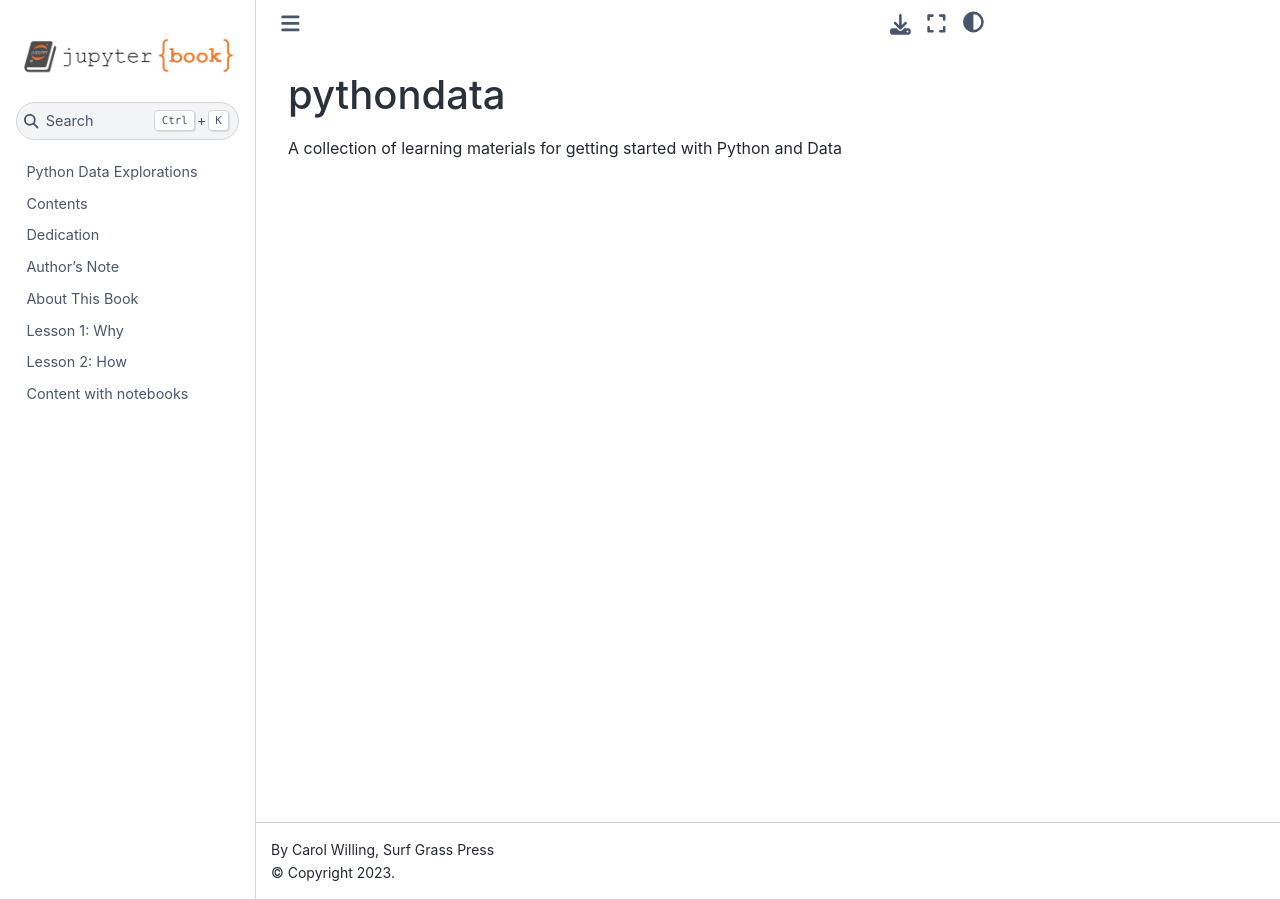
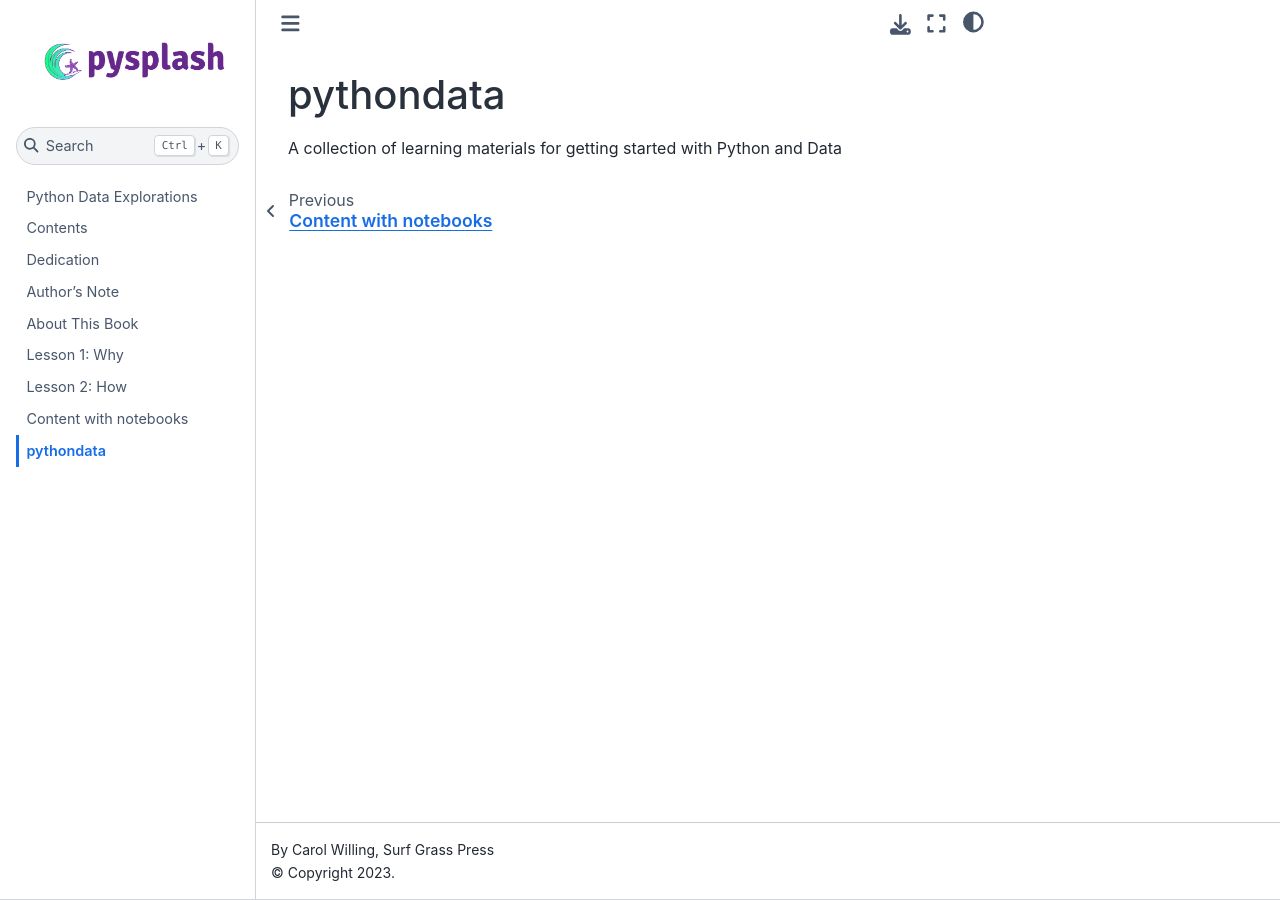
Before and after one commit to pysplash/pythondata, a Jupyter Book: the page built from README.md, in a window 1280 px wide. Built offline with Jupyter Book 1.0.4 settings and Sphinx 7.4.7 and the Sphinx Book theme 1.1.4, drawn with Linux system fonts in a browser that asks for light colours.

Commit message:
add custom logo

```diff
--- a/_config.yml
+++ b/_config.yml
@@ -1,7 +1,7 @@
 # Book settings
 title: Python Data Explorations
 author: Carol Willing, Surf Grass Press
-logo: logo.png
+logo: color_logo_transparent.png
 
 latex:
   latex_documents:
--- a/_toc.yml
+++ b/_toc.yml
@@ -7,3 +7,4 @@ sections:
 - file: 01_why
 - file: 02_how
 - file: notebooks
+- file: README
```
Also changed, not shown: color_logo_transparent.png (added), logo.png (deleted).
